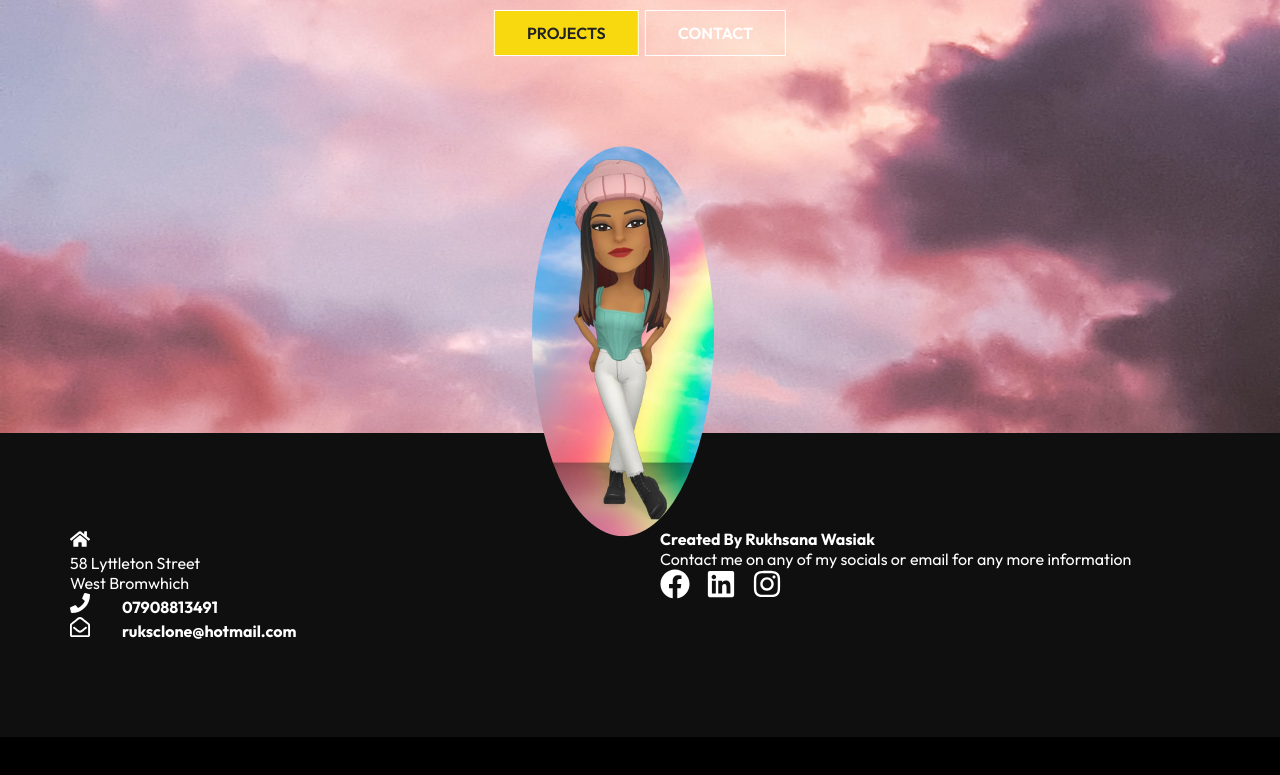
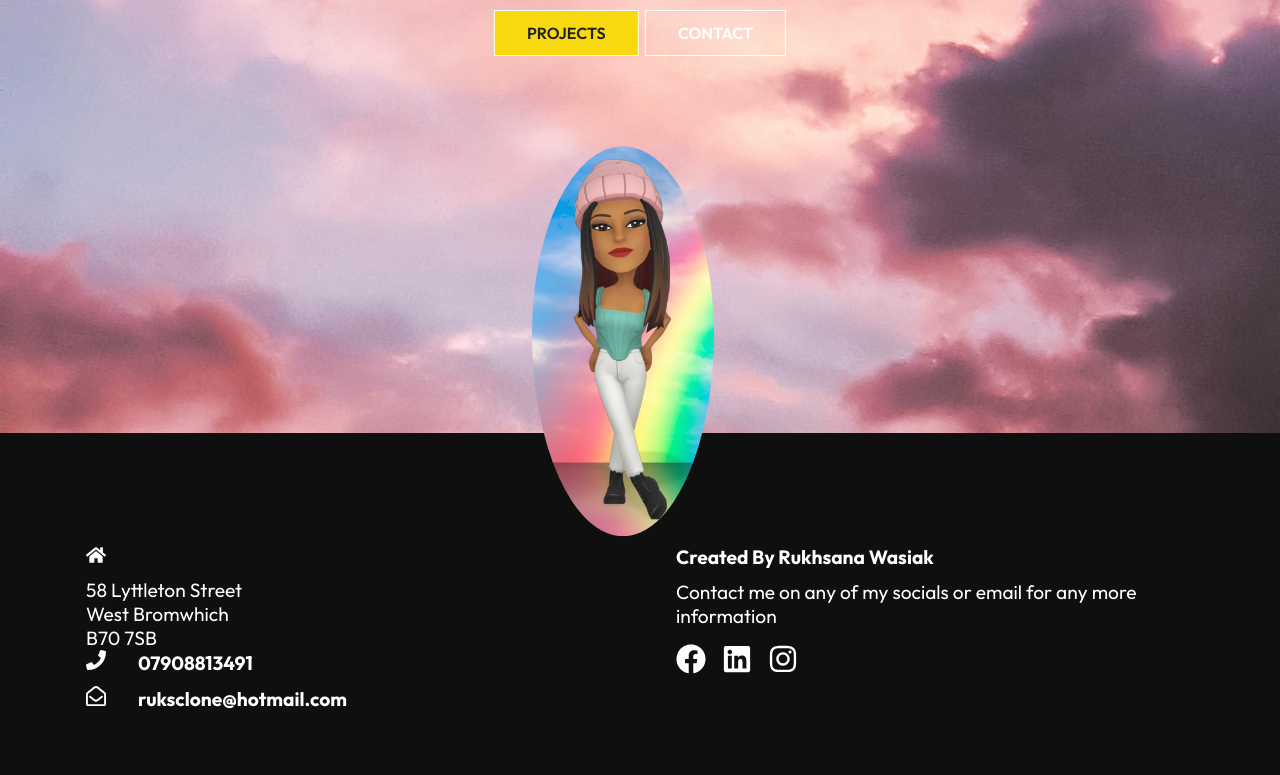
Before and after one commit to roxywasiak/react-portfolio, a React (Create React App) app: page / in a window 1280 px wide. Shown: the part 367-1142 px from the top of the page. Before the commit the page ends 1104 px from the top, so only its background shows below. Built offline with nearby package versions, Linux system fonts and the light colour scheme.

Commit message:
finished styling footer

```diff
--- a/src/components/Footer.js
+++ b/src/components/Footer.js
@@ -21,6 +21,7 @@
           <div>
             <p>58 Lyttleton Street</p>
             <p>West Bromwhich</p>
+            <p>B70 7SB</p>
           </div>
           <div className="phone">
             <h4>
--- a/src/components/FooterStyles.css
+++ b/src/components/FooterStyles.css
@@ -11,3 +11,46 @@
   grid-template-columns: repeat(2, 1fr);
   grid-gap: 40px;
 }
+
+.left {
+  height: 100%;
+  max-width: 100%;
+  display: flex;
+  flex-direction: column;
+  padding: 1rem;
+}
+
+.location {
+  display: flex;
+  margin-bottom: 0.8rem;
+}
+.location p {
+  line-height: 30px;
+}
+
+.right {
+  height: 100%;
+  max-width: 100%;
+  display: flex;
+  flex-direction: column;
+  padding: 1rem;
+}
+
+.social {
+  margin-top: 1rem;
+}
+
+h4 {
+  font-size: 1.2rem;
+  padding-bottom: 0.7rem;
+}
+
+p {
+  font-size: 1.2rem;
+}
+
+@media screen and (max-width: 640px) {
+  .footer-container {
+    grid-template-columns: 1fr;
+  }
+}
```
